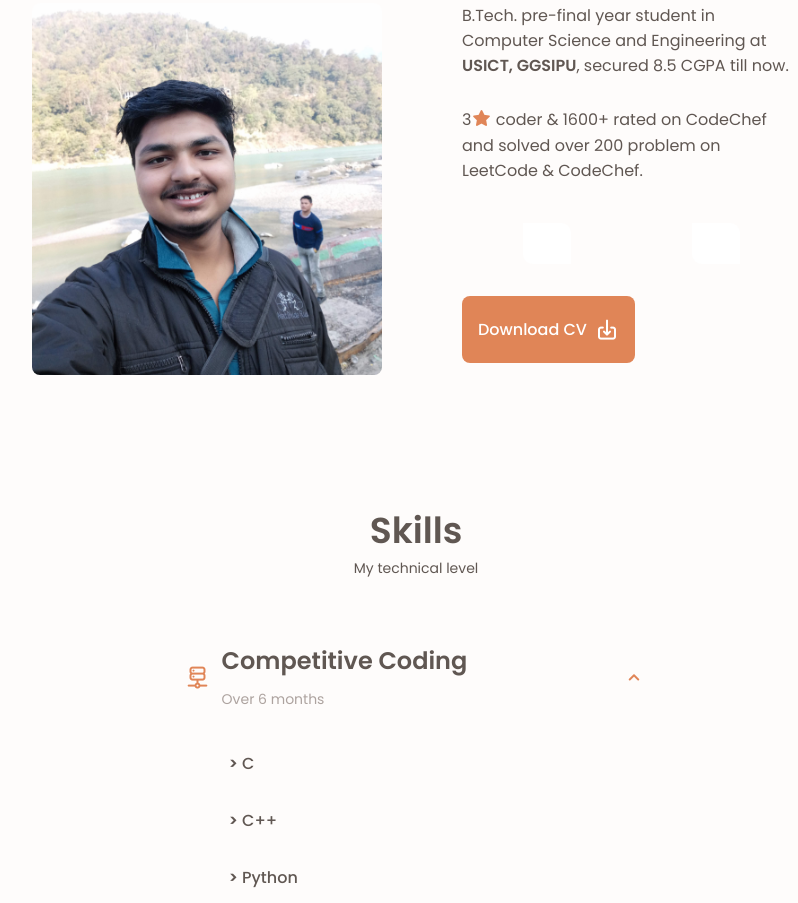
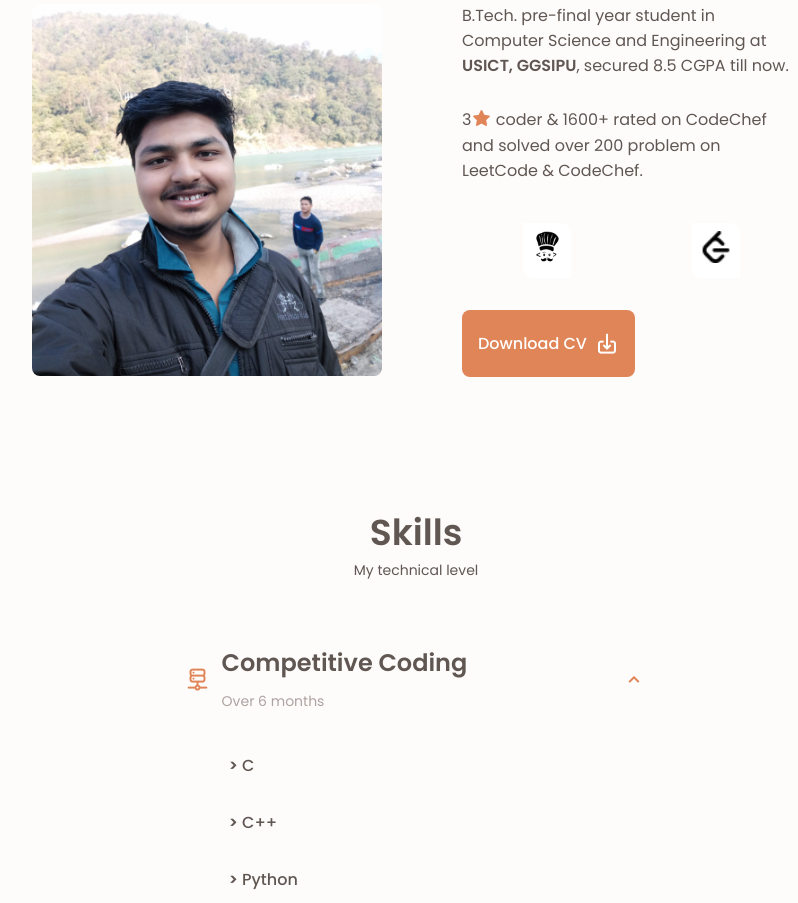
Before and after one commit to matYal-Ji/portfolio, a plain HTML site: page index.html in a window 1280 px wide. Shown: the part 965-1868 px from the top of the page, without its empty margins (224-1022 px from the left). Drawn offline with nearby package versions, Linux system fonts and the light colour scheme; the site is published under a folder, as on GitHub Pages, so addresses that start at the root find nothing.

Commit message:
image path updated and resume updated

```diff
--- a/index.html
+++ b/index.html
@@ -122,12 +122,12 @@
                         <div class="cc">
                             <div>
                                 <a href="https://www.codechef.com/users/laddumatyal" target="_blank">
-                                    <img src="/assets/img/cc.png" class="c-icon" alt="">
+                                    <img src="assets/img/cc.png" class="c-icon" alt="">
                                 </a>
                             </div>
                             <div>
                                 <a href="https://leetcode.com/laddu_matiyal/" target="_blank">
-                                    <img src="/assets/img/lc.png" class="c-icon" alt="">
+                                    <img src="assets/img/lc.png" class="c-icon" alt="">
                                 </a>
                             </div>
                         </div>
@@ -406,7 +406,7 @@
                                 </p>
                                 <a href="https://github.com/matYal-Ji/Drowsiness-Detector/blob/master/main.ipynb" class="button button--flex button--small portfolio__button">
                                     NoteBook
-                                    <i class="uil uil-arrow-right button__icon"></i>
+                                    <i class="uil uil-arrow-up-right button__icon"></i>
                                 </a>
                             </div>
                         </div>
```
Also changed, not shown: 2 other files.
